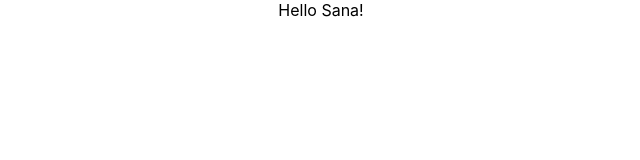
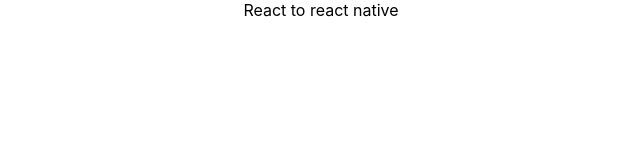
Before and after one commit to momin-sana/todo-app-ReactJs, a React (Create React App) app: page / in a window 1280 px wide. Shown: the top 160 px of the page, without its empty margins (319-959 px from the left). Built offline with nearby package versions, Linux system fonts and the light colour scheme.

Commit message:
COURSE Outline
TEXT CHANGES TO "HELLO SANA" TO "REACT "

```diff
--- a/src/App.js
+++ b/src/App.js
@@ -4,8 +4,7 @@
 function App() {
     return ( <
         div className = "App" >
-        Hello Sana!
-        <
+        React to react native <
         /div>
     );
 }
```
